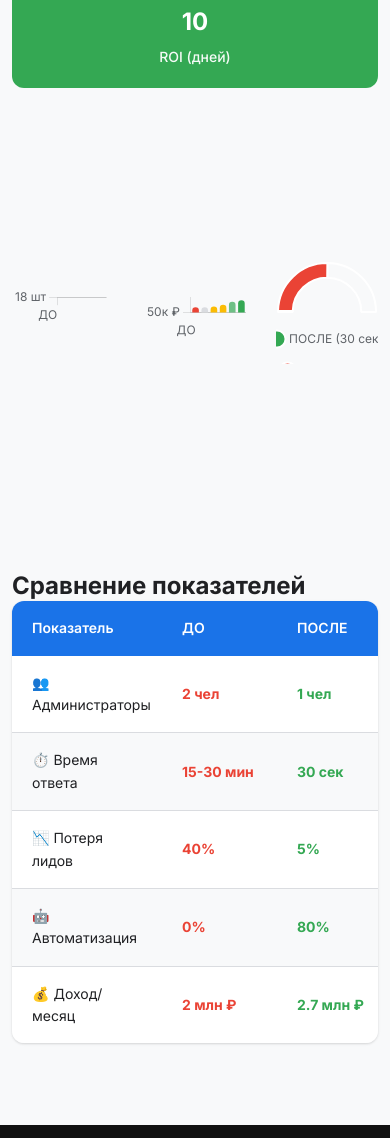
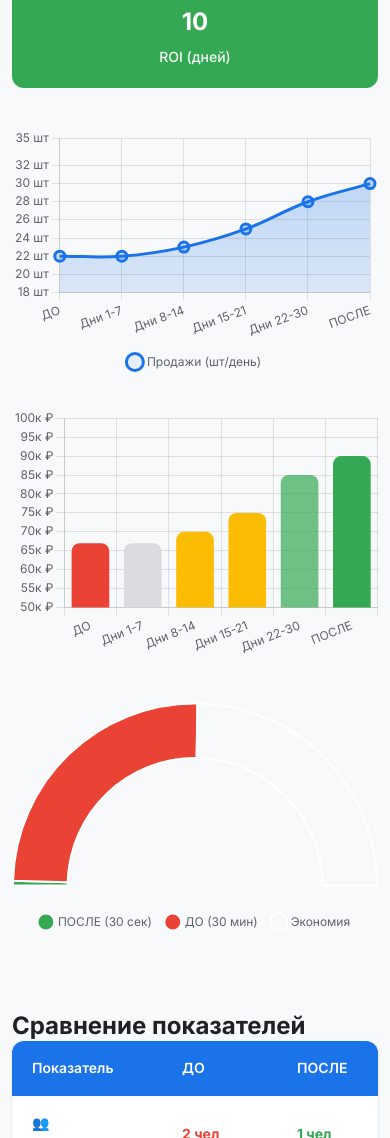
Before and after one commit to HiH-DimaN/ecommerce-portfolio, a website: page case-1-ecommerce/index.html in a window 390 px wide. Shown: the part 2012-3150 px from the top of the page. Drawn offline with nearby package versions, Linux system fonts and the light colour scheme.

Commit message:
Fix mobile charts: stack vertically on small screens, fix canvas sizing

```diff
--- a/case-1-ecommerce/css/layout-fix.css
+++ b/case-1-ecommerce/css/layout-fix.css
@@ -130,24 +130,38 @@
 .charts-row {
     display: flex !important;
     flex-direction: row !important;
-    align-items: flex-end !important;
-    gap: 30px !important;
-    margin: 50px 0 !important;
+    align-items: stretch !important;
+    gap: 20px !important;
+    margin: 40px 0 !important;
     width: 100% !important;
 }
 
 .charts-row .chart-container {
     flex: 1 !important;
     min-width: 0 !important;
-    height: 350px !important;
-    display: flex !important;
-    flex-direction: column !important;
-    justify-content: center !important;
+    height: 300px !important;
+    position: relative !important;
 }
 
 .charts-row canvas {
-    max-height: 100% !important;
+    position: absolute !important;
+    top: 0 !important;
+    left: 0 !important;
     width: 100% !important;
+    height: 100% !important;
+}
+
+@media (max-width: 768px) {
+    .charts-row {
+        flex-direction: column !important;
+        gap: 30px !important;
+    }
+
+    .charts-row .chart-container {
+        width: 100% !important;
+        height: 250px !important;
+        min-height: 250px !important;
+    }
 }
 
 /* --- Modal Styles --- */
--- a/case-1-ecommerce/index.html
+++ b/case-1-ecommerce/index.html
@@ -155,10 +155,10 @@
                 <article class="kpi-card"><span class="kpi-icon">🤖</span><span class="kpi-value animated-counter" data-target="80" data-suffix="%">0%</span><span class="kpi-label">Автоматизация</span></article>
                 <article class="kpi-card"><span class="kpi-icon">💰</span><span class="kpi-value animated-counter" data-target="10">0</span><span class="kpi-label">ROI (дней)</span></article>
             </div>
-            <div class="charts-row" style="display: flex; gap: 20px; margin: 40px 0; overflow-x: auto; align-items: center;">
-                <div class="chart-container" style="flex: 1; min-width: 280px;"><canvas id="chart-sales"></canvas></div>
-                <div class="chart-container" style="flex: 1; min-width: 280px;"><canvas id="chart-revenue"></canvas></div>
-                <div class="chart-container" style="flex: 0.65;"><canvas id="chart-speed"></canvas></div>
+            <div class="charts-row">
+                <div class="chart-container"><canvas id="chart-sales"></canvas></div>
+                <div class="chart-container"><canvas id="chart-revenue"></canvas></div>
+                <div class="chart-container"><canvas id="chart-speed"></canvas></div>
             </div>
             <div class="comparison-section">
                 <h3 class="table-title">Сравнение показателей</h3>
--- a/case-1-ecommerce/js/charts.js
+++ b/case-1-ecommerce/js/charts.js
@@ -40,10 +40,10 @@ const ChartsModule = {
         Chart.defaults.font.size = this.config.fontSize;
         Chart.defaults.color = this.config.colors.textSecondary;
         Chart.defaults.responsive = true;
-        Chart.defaults.maintainAspectRatio = true;
+        Chart.defaults.maintainAspectRatio = false;
         Chart.defaults.plugins.legend.position = 'bottom';
         Chart.defaults.plugins.legend.labels.usePointStyle = true;
-        Chart.defaults.plugins.legend.labels.padding = 20;
+        Chart.defaults.plugins.legend.labels.padding = 15;
     },
 
     createSalesChart() {
```
